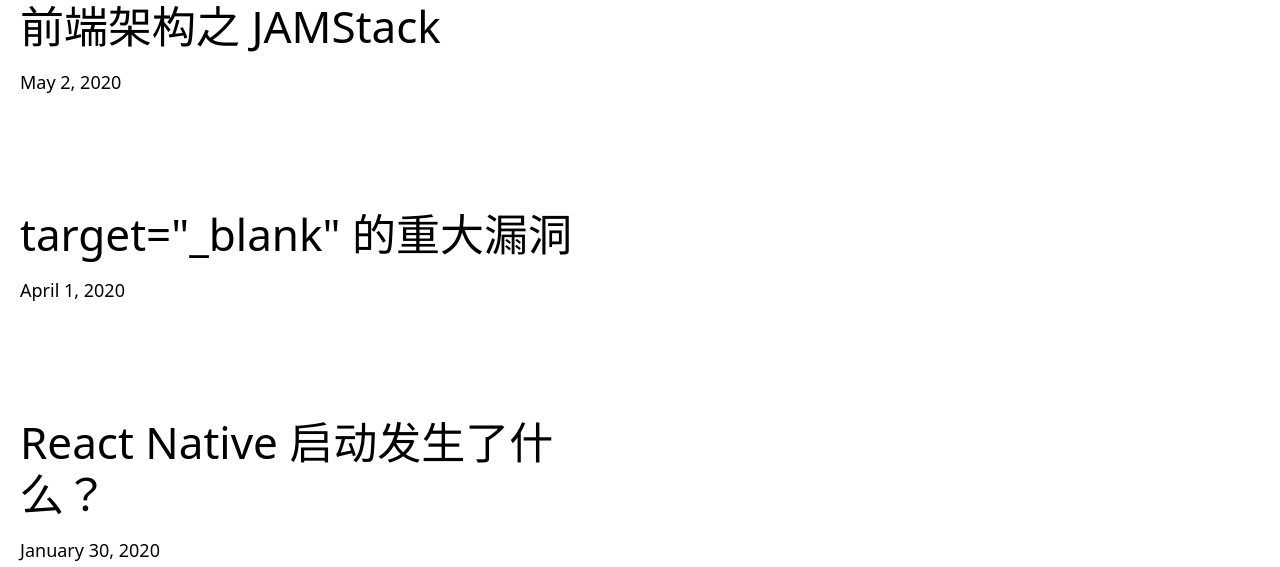
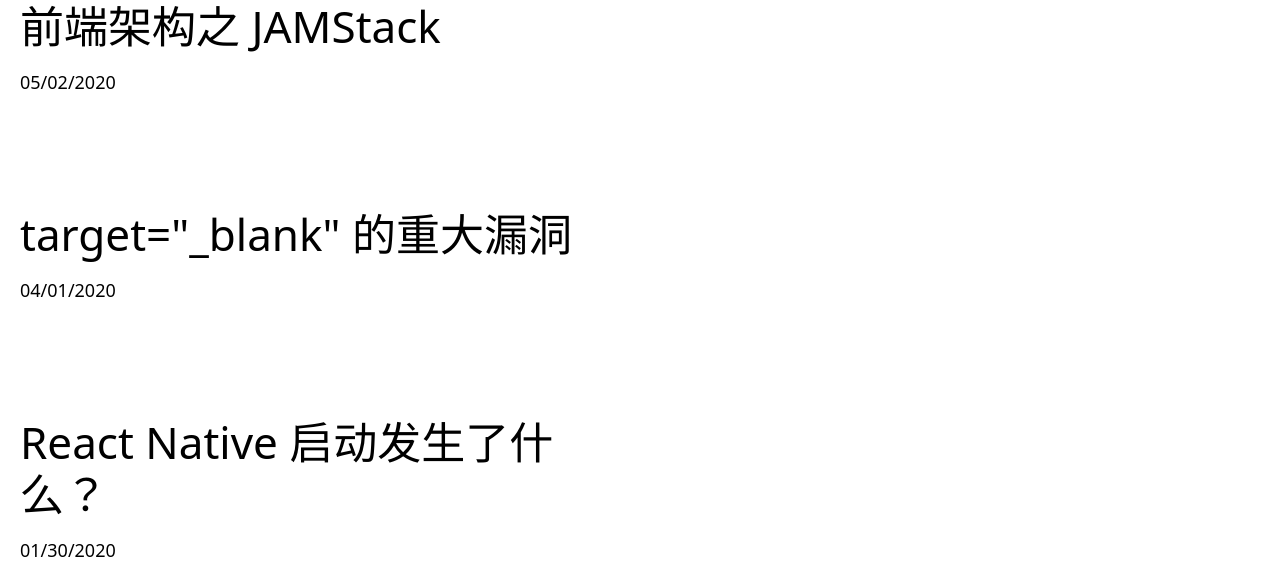
Before and after one commit to LiuuY/blog-site, a Next.js app: page / in a window 1280 px wide. Shown: the part 233-800 px from the top of the page. Built offline with nearby package versions, Linux system fonts and the light colour scheme.

Commit message:
date format

```diff
--- a/components/date-formater.js
+++ b/components/date-formater.js
@@ -2,5 +2,5 @@
 
 export default function DateFormater({ dateString }) {
   const date = parseISO(dateString)
-  return <time dateTime={dateString}>{format(date, 'LLLL	d, yyyy')}</time>
+  return <time dateTime={dateString}>{format(date, 'MM/dd/yyyy')}</time>
 }
```
